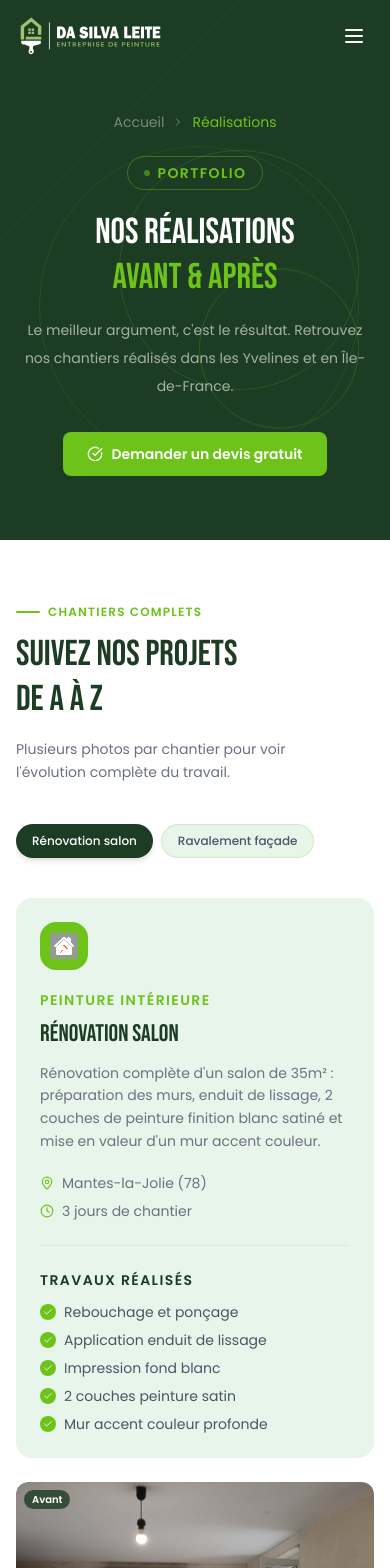
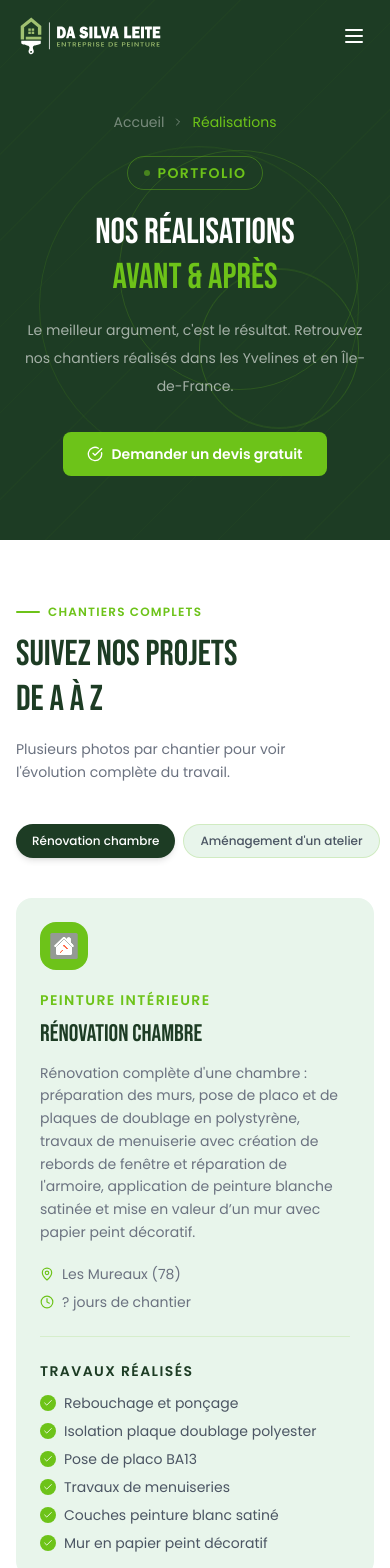
Before and after one commit to ocea17/Da-silva-leite, a Vue app: page /realisations in a window 390 px wide. Shown: the top 1568 px of the page. Built offline with nearby package versions, Linux system fonts and the light colour scheme.

Commit message:
feat(gallery): update RealisationsSection and RealisationsView with new photos

```diff
--- a/src/components/RealisationsSection.vue
+++ b/src/components/RealisationsSection.vue
@@ -30,7 +30,7 @@
           class="group relative rounded-2xl overflow-hidden cursor-pointer"
           @mouseenter="real.showAfter = true"
           @mouseleave="real.showAfter = false"
-          @click="real.showAfter = !real.showAfter"
+          @touchend.prevent="real.showAfter = !real.showAfter"
         >
           <!-- Image (placeholder coloré) -->
           <div class="aspect-[4/3] relative overflow-hidden">
--- a/src/views/RealisationsView.vue
+++ b/src/views/RealisationsView.vue
@@ -74,17 +74,22 @@
         </div>
 
         <!-- Tabs sélection chantier -->
-        <div class="flex gap-2 sm:gap-3 mb-8 overflow-x-auto pb-2 scrollbar-none">
+        <div class="-mx-4 sm:mx-0 mb-8">
+          <div class="flex gap-2 sm:gap-3 overflow-x-auto pb-2 scrollbar-none px-4 sm:px-0"
+               style="overflow-x: auto; -webkit-overflow-scrolling: touch;">
             <button
               v-for="(chantier, i) in chantiers" :key="chantier.id"
               @click="activeChantier = i"
-            class="flex-shrink-0 px-4 sm:px-5 py-2 rounded-full text-xs sm:text-sm font-medium transition-all duration-300"
+              class="flex-none whitespace-nowrap px-4 sm:px-5 py-2 rounded-full text-xs sm:text-sm font-medium transition-all duration-300"
               :class="activeChantier === i
                 ? 'bg-brand-foret text-white shadow-md'
                 : 'bg-brand-clair text-gray-600 hover:bg-brand-foret/10 border border-brand-vif/20'"
             >
               {{ chantier.name }}
             </button>
+            <!-- Espace de fin pour que le dernier bouton ne soit pas coupé -->
+            <div class="flex-none w-4 sm:hidden" />
+          </div>
         </div>
 
         <!-- Chantier actif -->
@@ -195,7 +200,7 @@
           <button
             v-for="cat in categories" :key="cat"
             @click="activeFilter = cat"
-            class="px-4 sm:px-5 py-2 rounded-full text-xs sm:text-base font-medium transition-all duration-300"
+            class="flex-none whitespace-nowrap px-4 sm:px-5 py-2 rounded-full text-xs sm:text-base font-medium transition-all duration-300"
             :class="activeFilter === cat
               ? 'bg-brand-foret text-white shadow-md'
               : 'bg-white text-gray-600 hover:bg-brand-foret/5 border border-gray-200'"
@@ -207,21 +212,16 @@
         <!-- Grille -->
         <div class="grid grid-cols-1 sm:grid-cols-2 lg:grid-cols-3 gap-5 sm:gap-8">
           <div
-            v-for="(real, i) in filteredRealisations" :key="i"
+            v-for="(real, i) in paginatedRealisations" :key="i"
             v-motion :initial="{ opacity:0, y:24 }"
             :visibleOnce="{ opacity:1, y:0, transition:{ delay: (i % 3) * 80, duration:500 } }"
             class="group rounded-2xl overflow-hidden shadow-sm hover:shadow-xl
                    transition-all duration-300 border border-gray-100 bg-white"
           >
             <div class="relative aspect-[4/3] overflow-hidden select-none"
-                 @touchstart="onCardTouchStart($event)"
-                 @touchend="onCardTouchEnd($event, real)">
-              <!-- Hint swipe mobile -->
-              <div class="absolute bottom-2 left-1/2 -translate-x-1/2 z-10 pointer-events-none
-                          flex items-center gap-1 bg-black/40 text-white/70 text-xs font-medium
-                          px-2 py-0.5 rounded-full backdrop-blur-sm sm:hidden">
-                <ChevronLeft class="w-2.5 h-2.5" /> Glisser <ChevronRight class="w-2.5 h-2.5" />
-              </div>
+                 @mouseenter="real.showAfter = true"
+                 @mouseleave="real.showAfter = false"
+                 @touchend.prevent="toggleCard(real)">
 
               <!-- Avant -->
               <img
@@ -238,20 +238,34 @@
                 :style="real.showAfter ? 'opacity:1' : 'opacity:0'"
               />
 
-              <!-- Toggle -->
-              <div class="absolute top-2 sm:top-3 right-2 sm:right-3 flex gap-1.5">
-                <button @click="real.showAfter = false"
-                  class="px-2.5 sm:px-3 py-1 rounded-full text-[10px] font-bold transition-all duration-200"
-                  :class="!real.showAfter ? 'bg-white text-brand-foret shadow' : 'bg-black/30 text-white'">Avant</button>
-                <button @click="real.showAfter = true"
-                  class="px-2.5 sm:px-3 py-1 rounded-full text-[10px] font-bold transition-all duration-200"
-                  :class="real.showAfter ? 'bg-brand-vif text-white shadow' : 'bg-black/30 text-white'">Après</button>
-              </div>
-
               <!-- Catégorie -->
               <div class="absolute top-2 sm:top-3 left-2 sm:left-3 bg-brand-foret/80 text-white text-[10px]
                           font-semibold px-2 sm:px-2.5 py-1 rounded-full">
                 {{ real.category }}
+              </div>
+
+
+
+              <!-- Overlay bas : gradient + badge Avant/Après (desktop + mobile) -->
+              <div class="absolute inset-x-0 bottom-0 bg-gradient-to-t from-black/60 to-transparent p-3">
+                <!-- Hint tap mobile uniquement -->
+                <div v-if="!real.showAfter"
+                     class="absolute bottom-3 left-3 flex items-center gap-1 bg-black/40 text-white/70 text-xs font-medium
+                            px-2 py-0.5 rounded-full backdrop-blur-sm sm:hidden pointer-events-none">
+                  Toucher pour voir après
+                </div>
+                <!-- Badge Avant/Après — toujours fixé en bas à droite -->
+                <div class="absolute bottom-3 right-3 text-[10px] font-bold px-2.5 py-1 rounded-full transition-all duration-300"
+                     :class="real.showAfter ? 'bg-brand-vif text-white' : 'bg-white/20 text-white'">
+                  {{ real.showAfter ? 'Après' : 'Avant' }}
+                </div>
+              </div>
+
+              <!-- Hint hover desktop -->
+              <div class="absolute top-3 right-3 bg-black/40 text-white/80 text-[10px] px-2.5 py-1
+                          rounded-full transition-opacity duration-300
+                          opacity-100 group-hover:opacity-0 hidden sm:block pointer-events-none">
+                Survoler pour voir après
               </div>
             </div>
 
@@ -265,6 +279,21 @@
               <p class="text-gray-500 text-sm leading-relaxed font-poppins line-clamp-2 sm:line-clamp-none">{{ real.desc }}</p>
             </div>
           </div>
+        </div>
+
+        <!-- Voir plus -->
+        <div v-if="filteredRealisations.length > visibleCount"
+             class="mt-10 sm:mt-16 text-center">
+          <button @click="visibleCount += 9"
+                  class="inline-flex items-center gap-2 px-7 sm:px-14 py-3 rounded-full
+                         bg-brand-foret text-white font-semibold text-sm
+                         hover:bg-brand-vif transition-all duration-300 shadow-md hover:shadow-brand-vif/30">
+            <Plus class="w-4 h-4" />
+            Voir plus
+            <span class="text-white/60 text-xs">
+              ({{ Math.min(filteredRealisations.length - visibleCount, 9) }} de plus)
+            </span>
+          </button>
         </div>
       </div>
     </section>
@@ -296,16 +325,35 @@
               <X class="w-7 h-7" />
             </button>
 
-            <!-- Image (swipeable sur mobile) -->
-            <div class="rounded-2xl overflow-hidden aspect-[4/3] flex items-center justify-center select-none"
-                 :class="lightbox.photo?.bg"
-                 @touchstart="onLightboxTouchStart($event)"
-                 @touchend="onLightboxTouchEnd($event)">
-              <div class="text-center text-white/30">
+            <!-- Image (tappable sur mobile) -->
+            <div class="rounded-2xl overflow-hidden aspect-[4/3] select-none relative">
+              <img
+                v-if="lightbox.photo?.src"
+                :src="lightbox.photo.src"
+                :alt="lightbox.photo.label"
+                class="w-full h-full object-cover"
+              />
+              <!-- Fallback si pas encore de src (chantier sans photo) -->
+              <div v-else class="w-full h-full flex items-center justify-center bg-gray-800 text-white/30">
+                <div class="text-center">
                   <Image class="w-16 h-16 mx-auto mb-2" />
                   <p class="text-base">{{ lightbox.photo?.label }}</p>
                   <p class="text-sm mt-1 opacity-60">{{ lightbox.photo?.etape }}</p>
                 </div>
+              </div>
+              <!-- Badge étape -->
+              <div v-if="lightbox.photo?.etape"
+                   class="absolute top-3 left-3 bg-brand-foret/80 text-white text-xs
+                          font-semibold px-3 py-1 rounded-full backdrop-blur-sm">
+                {{ lightbox.photo.etape }}
+              </div>
+              <!-- Zones de tap mobile gauche / droite -->
+              <button @touchend.prevent="prevPhoto"
+                      :disabled="lightbox.photoIndex === 0"
+                      class="absolute inset-y-0 left-0 w-1/2 sm:hidden disabled:opacity-0" />
+              <button @touchend.prevent="nextPhoto"
+                      :disabled="lightbox.photoIndex === chantiers[lightbox.chantierIndex]?.photos.length - 1"
+                      class="absolute inset-y-0 right-0 w-1/2 sm:hidden disabled:opacity-0" />
             </div>
 
             <!-- Navigation -->
@@ -318,7 +366,7 @@
                 <span class="text-white/40 text-base">
                   {{ lightbox.photoIndex + 1 }} / {{ chantiers[lightbox.chantierIndex]?.photos.length }}
                 </span>
-                <p class="text-white/25 text-xs mt-0.5 sm:hidden">← Glisser →</p>
+                <p class="text-white/25 text-xs mt-0.5 sm:hidden">← Toucher →</p>
               </div>
               <button @click="nextPhoto"
                       :disabled="lightbox.photoIndex === chantiers[lightbox.chantierIndex]?.photos.length - 1"
@@ -335,10 +383,10 @@
 </template>
 
 <script setup>
-import { ref, computed } from 'vue'
+import { ref, computed, watch } from 'vue'
 import {
   CheckCircle, MapPin, PhoneCall, ChevronRight, ChevronLeft, Check,
-  PaintBucket, Grid2X2, Building2, Sparkles, Image, ZoomIn, Clock, X
+  PaintBucket, Grid2X2, Building2, Sparkles, Image, ZoomIn, Clock, X, Plus
 } from 'lucide-vue-next'
 
 import iconPeinture    from '@/assets/images/peinture.svg'
@@ -350,38 +398,38 @@ import iconAmenagement from '@/assets/images/amenagement.svg'
 const chantiers = [
   {
     id: 1,
-    name: 'Rénovation salon',
+    name: 'Rénovation chambre',
     category: 'Peinture intérieure',
     icon: iconPeinture,
-    location: 'Mantes-la-Jolie (78)',
-    duree: '3 jours de chantier',
-    desc: 'Rénovation complète d\'un salon de 35m² : préparation des murs, enduit de lissage, 2 couches de peinture finition blanc satiné et mise en valeur d\'un mur accent couleur.',
-    travaux: ['Rebouchage et ponçage', 'Application enduit de lissage', 'Impression fond blanc', '2 couches peinture satin', 'Mur accent couleur profonde'],
+    location: 'Les Mureaux (78)',
+    duree: '? jours de chantier',
+    desc: 'Rénovation complète d\'une chambre : préparation des murs, pose de placo et de plaques de doublage en polystyrène, travaux de menuiserie avec création de rebords de fenêtre et réparation de l\'armoire, application de peinture blanche satinée et mise en valeur d’un mur avec papier peint décoratif.',
+    travaux: ['Rebouchage et ponçage', 'Isolation plaque doublage polyester', 'Pose de placo BA13', 'Travaux de menuiseries', 'Couches peinture blanc satiné', 'Mur en papier peint décoratif'],
     photos: [
       { label: 'Vue d\'ensemble avant', etape: 'Avant',       src: '/photo/realisations/travaux_complet/avant.jpeg' },
       { label: 'Préparation murs',      etape: 'Préparation',  src: '/photo/realisations/travaux_complet/preparation.png' },
-      { label: 'Enduit de lissage',     etape: 'Enduit',       src: '/photo/realisations/travaux_complet/enduit.jpeg' },
-      { label: 'Première couche',       etape: '1ère couche',  src: '/photo/realisations/travaux_complet/couche.jpeg' },
-      { label: 'Résultat final',        etape: 'Après',        src: '/photo/realisations/travaux_complet/apres.jpeg' },
-      { label: 'Détail finition',       etape: 'Finition',     src: '/photo/realisations/travaux_complet/apres.png' },
+      { label: 'Isolation plaque doublage polyester',     etape: 'Isolation',       src: '/photo/realisations/travaux_complet/enduit.jpeg' },
+      { label: 'Isolation plaque doublage polyester',       etape: 'Isolation',  src: '/photo/realisations/travaux_complet/couche.jpeg' },
+      { label: 'Peinture et papier peint',        etape: 'Peinture',        src: '/photo/realisations/travaux_complet/apres.jpeg' },
+      { label: 'Résultat final',       etape: 'Finition',     src: '/photo/realisations/travaux_complet/finition.jpeg' },
     ]
   },
   {
     id: 2,
-    name: 'Ravalement façade',
-    category: 'Ravalement',
-    icon: iconRavalement,
-    location: 'Poissy (78)',
-    duree: '1 semaine de chantier',
-    desc: 'Ravalement complet d\'une maison individuelle : nettoyage haute pression, traitement des fissures, application d\'un enduit monocouche taloché et finition peinture façade.',
-    travaux: ['Nettoyage haute pression', 'Traitement fissures', 'Application enduit', 'Peinture façade 2 couches', 'Finitions autour menuiseries'],
+    name: 'Aménagement d\'un atelier',
+    category: 'Aménagement intérieur',
+    icon: iconAmenagement,
+    location: 'Saint-Rémy-l\'Honoré (78)',
+    duree: '? jours de chantier',
+    desc: 'Aménagement d\'un atelier avec pose de parquet, peinture, montage de meubles, traveaux de menuiserie création d\'étagères pour optimiser l\'espace de travail et améliorer l\'ergonomie.',
+    travaux: ['Pose de parquet', 'Peinture', 'Travaux de menuiserie', 'Création d\'étagères', 'Montage de meubles', 'Finitions'],
     photos: [
-      { label: 'Façade avant',           etape: 'Avant',       bg: 'bg-gray-500' },
-      { label: 'Nettoyage HP',           etape: 'Nettoyage',   bg: 'bg-slate-500' },
-      { label: 'Reprise fissures',       etape: 'Réparation',  bg: 'bg-stone-500' },
-      { label: 'Application enduit',     etape: 'Enduit',      bg: 'bg-green-900' },
-      { label: '1ère couche peinture',   etape: '1ère couche', bg: 'bg-green-800' },
-      { label: 'Résultat final',         etape: 'Après',       bg: 'bg-green-700' },
+      { label: 'Atelier avant',           etape: 'Avant',        src: '/photo/realisations/travaux1_complet/avant.png' },
+      { label: 'Montage de meubles',           etape: 'Montage',   src: '/photo/realisations/travaux1_complet/montage.jpeg' },
+      { label: 'Création d\'étagères',       etape: 'menuiserie',  src: '/photo/realisations/travaux1_complet/menuiserie.jpeg' },
+      { label: 'Application peinture',     etape: 'peinture',      src: '/photo/realisations/travaux1_complet/peinture1.jpeg' },
+      { label: 'Application peinture',   etape: 'peinture', src: '/photo/realisations/travaux1_complet/peinture.jpeg' },
+      { label: 'Résultat final',         etape: 'Après',       src: '/photo/realisations/travaux1_complet/finition.jpeg' },
     ]
   },
 ]
@@ -414,33 +462,16 @@ function nextPhoto() {
 }
 
 // ─── Touch / Swipe ───
-const touchStartX = ref(0)
 
-// Lightbox swipe
-function onLightboxTouchStart(e) {
-  touchStartX.value = e.changedTouches[0].clientX
-}
-function onLightboxTouchEnd(e) {
-  const delta = e.changedTouches[0].clientX - touchStartX.value
-  if (Math.abs(delta) < 40) return
-  if (delta < 0) nextPhoto()
-  else prevPhoto()
-}
-
-// Cartes Avant/Après swipe
-const cardTouchStartX = ref(0)
-function onCardTouchStart(e) {
-  cardTouchStartX.value = e.changedTouches[0].clientX
-}
-function onCardTouchEnd(e, real) {
-  const delta = e.changedTouches[0].clientX - cardTouchStartX.value
-  if (Math.abs(delta) < 40) return
-  real.showAfter = delta < 0
+// Cartes Avant/Après — tap pour toggle (géré directement dans le template)
+function toggleCard(real) {
+  const wasShowing = real.showAfter
+  realisations.value.forEach(r => { r.showAfter = false })
+  real.showAfter = !wasShowing
 }
 
 
 const categories   = ['Tous', 'Peinture', 'Isolation', 'Revêtement', 'Ravalement', 'Aménagement']
-const activeFilter = ref('Tous')
 
 const realisations = ref([
 
@@ -651,12 +682,30 @@ const realisations = ref([
   desc: 'Aménagement d\'un atelier avec pose de parquet, peinture, traveaux de menuiserie création d\'étagères pour optimiser l\'espace de travail et améliorer l\'ergonomie.',
   showAfter: false
 },
+{
+  title: 'Revêtement d\'escalier',
+  location: 'Versailles (78)',
+  category: 'Revêtement',
+  imgBefore: '/photo/realisations/escalier5_avant.png',
+  imgAfter:  '/photo/realisations/escalier5_apres.jpeg',
+  desc: 'Pose de revêtement en moqette sur des marches en bois pour un rendu moderne, chaleureux et facile d’entretien.',
+  showAfter: false
+},
 ])
+
+const activeFilter = ref('Tous')
+const visibleCount  = ref(9)
+
+watch(activeFilter, () => { visibleCount.value = 9 })
 
 const filteredRealisations = computed(() =>
   activeFilter.value === 'Tous'
     ? realisations.value
     : realisations.value.filter(r => r.category === activeFilter.value)
+)
+
+const paginatedRealisations = computed(() =>
+  filteredRealisations.value.slice(0, visibleCount.value)
 )
 </script>
 
```
Lines whose indentation alone changed are shown as unchanged.
